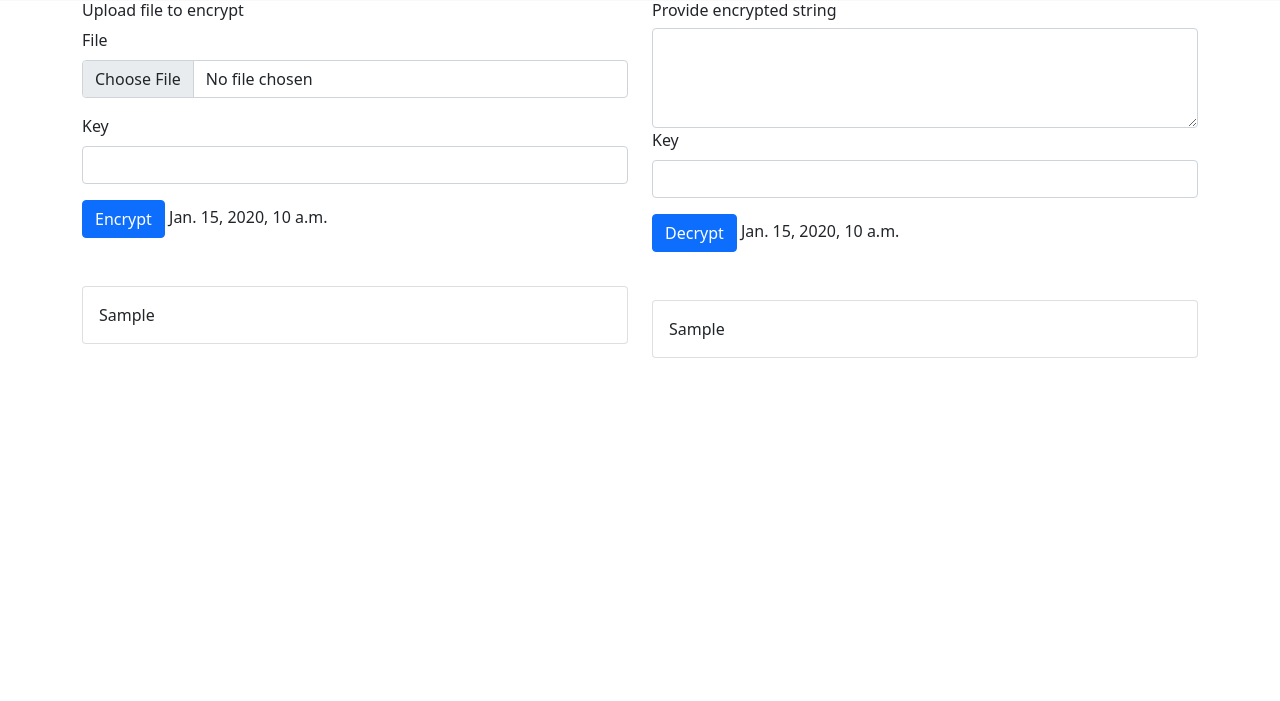
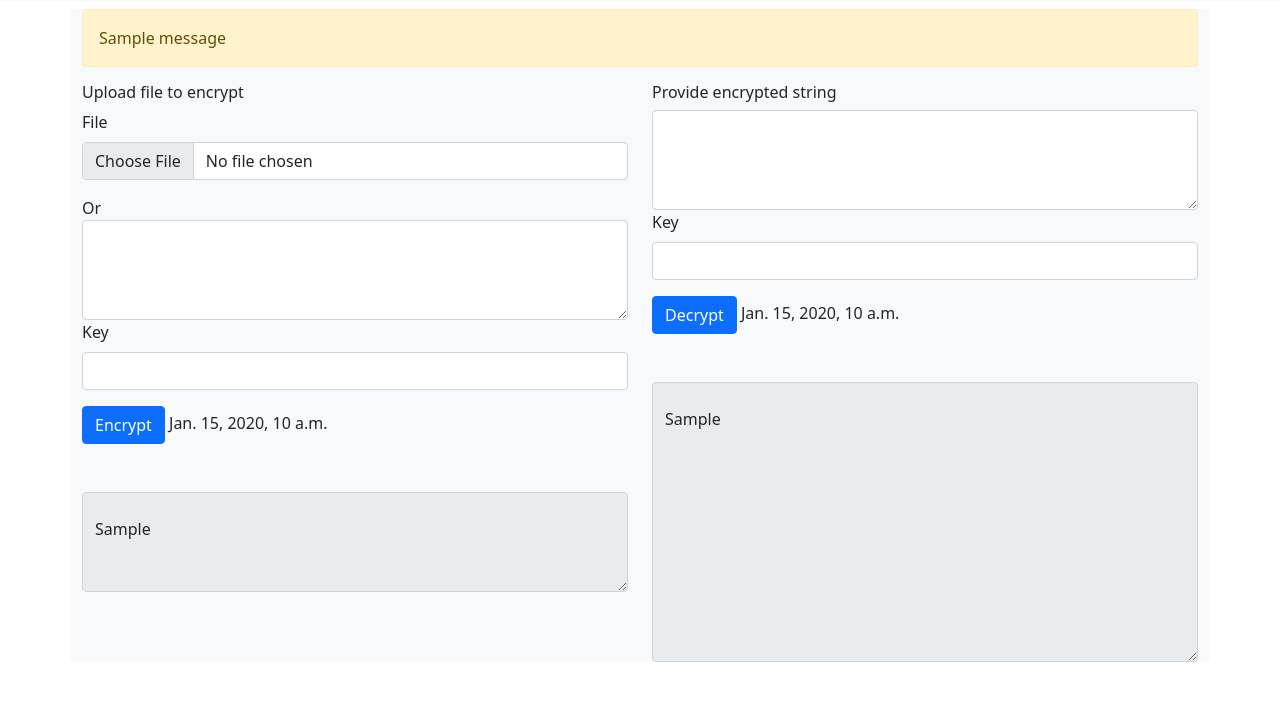
Before and after one commit to sharif181/cryptography, a Django app: template templates/algorithms/aes-page.html in a window 1280 px wide. Shown: the part 55-756 px from the top of the page. Run offline with Django 3.2, Linux system fonts and the light colour scheme; the template is opened without the code that fills it: most values are stand-ins (such as "Sample title", 1, 10 or a date in 2020); one stand-in notice (Sample message) is shown.

Commit message:
imporve design

```diff
--- a/templates/algorithms/aes-page.html
+++ b/templates/algorithms/aes-page.html
@@ -2,8 +2,16 @@
 
 
 {% block content %}
-    <div class="container">
+    <div class="jumbotron mt-2">
+        <div class="container bg-light">
+            {% if messages %}
+                {% for message in messages %}
+                    <div class="alert alert-warning" role="alert">
+                        {{ message }}
+                    </div>
 
+                {% endfor %}
+            {% endif %}
             <div class="row">
                 <div class="col-6">
                     <h6 class="text">Upload file to encrypt</h6>
@@ -11,8 +19,14 @@
                         {% csrf_token %}
                         <div class="mb-3">
                             <label for="exampleInputEmail1" class="form-label">File </label>
-                        <input type="file" name="file" class="form-control" required>
+                            <input type="file" name="file" class="form-control" accept=".txt">
                         </div>
+                        Or
+                        <div class="form-floating">
+                            <textarea class="form-control" placeholder="Write to encrypt" name="plain_text"
+                                      style="height: 100px"></textarea>
+                        </div>
+
                         <div class="mb-3">
                             <label for="exampleInputPassword1" class="form-label">Key</label>
                             <input type="text" name="key" class="form-control" required>
@@ -21,11 +35,8 @@
                         {{ encryption_time }}
                     </form>
                     <div class="form-floating mt-5">
-                    <div class="card">
-                        <div class="card-body">
-                            {{ encrypted_value }}
-                        </div>
-                    </div>
+                        <textarea class="form-control" placeholder="Write to encrypt" disabled
+                                  style="height: 100px">{{ encrypted_value }}</textarea>
                     </div>
                 </div>
 
@@ -35,8 +46,7 @@
                         {% csrf_token %}
                         <div class="form-floating">
                             <textarea class="form-control" placeholder="Enter encrypted value" id="floatingTextarea2"
-                                  name="encrypted_string" style="height: 100px" required>
-                        </textarea>
+                                      name="encrypted_string" style="height: 100px"></textarea>
                         </div>
                         <div class="mb-3">
                             <label for="exampleInputPassword1" class="form-label">Key</label>
@@ -47,9 +57,9 @@
                     </form>
 
                     <div class="form-floating mt-5">
-                    <div class="card">
-                        <div class="card-body">
-                            {{ decrypted_value }}
+                        <div class="form-floating mt-5">
+                        <textarea class="form-control"disabled
+                                  style="height: 35vh">{{ decrypted_value }}</textarea>
                         </div>
                     </div>
                 </div>
--- a/templates/algorithms/des-page.html
+++ b/templates/algorithms/des-page.html
@@ -10,7 +10,7 @@
                     {% csrf_token %}
                     <div class="mb-3">
                         <label for="exampleInputEmail1" class="form-label">File </label>
-                        <input type="file" name="file" class="form-control" required>
+                        <input type="file" name="file" class="form-control" accept=".txt">
                     </div>
                     <div class="mb-3">
                         <label for="exampleInputPassword1" class="form-label">Key</label>
```
Also changed, not shown: core/views.py (+14 -10 lines), templates/algorithms/dsa-page.html (+7 -1 lines), templates/algorithms/rsa-page.html (+7 -1 lines). Lines whose indentation alone changed are shown as unchanged.
